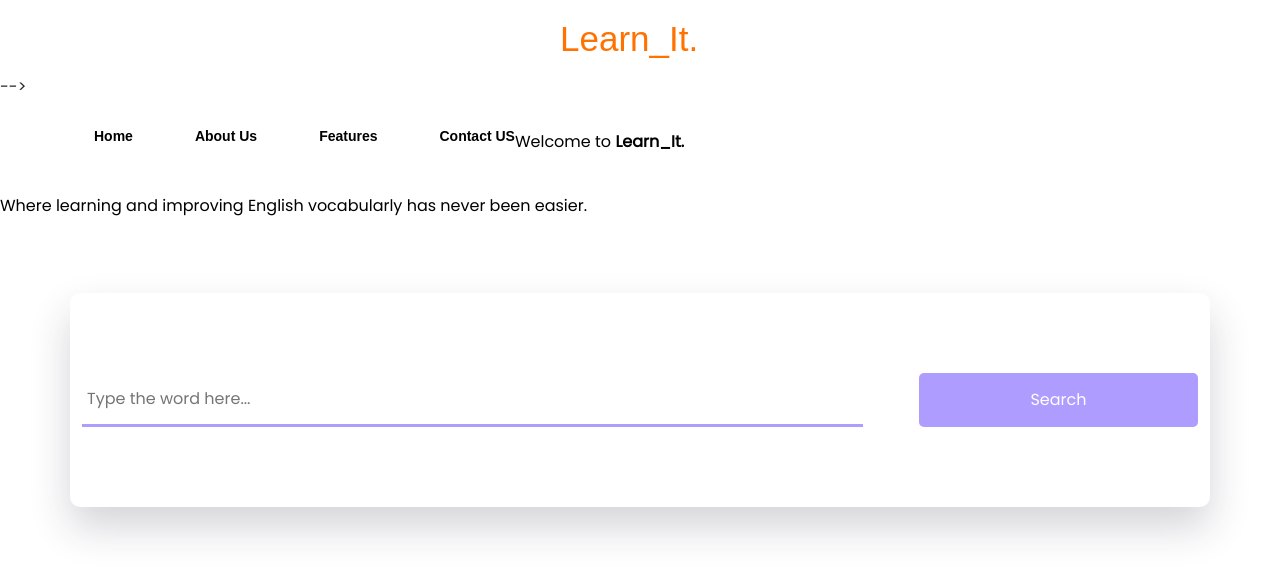
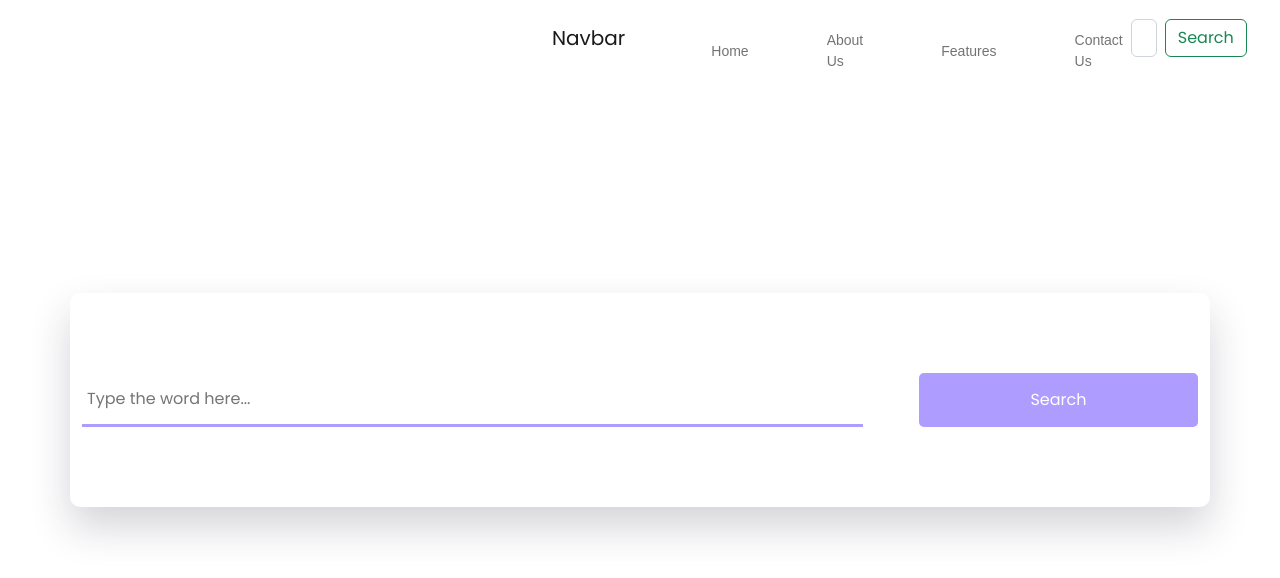
Before and after one commit to Andreen-Muchiri/Phase-1-Project, a website: page index.html in a window 1280 px wide. Drawn offline with nearby package versions, Linux system fonts and the light colour scheme.

Commit message:
Add navbar

```diff
--- a/CSS/style.css
+++ b/CSS/style.css
@@ -8,7 +8,7 @@
     font-family: "Poppins",sans-serif;
 }
 body{
-    background-color:  #ae9cff;;
+    background-color:  #ae9cff;
 }
 .container{
     background-color: #ffffff;
--- a/index.html
+++ b/index.html
@@ -17,34 +17,43 @@
 
       </head>
     <body>
-      <header>
-        <div class="main">
-            <div class="navbar">
-              <div class="icon">
-                <h1 class="logo">Learn_It.</h1>
+    <!--Nav-bar-->
+    <nav class="navbar navbar-expand-lg  ">
+      <div class="container-fluid">
+        <a class="navbar-brand" href="#">Navbar</a>
+        <button class="navbar-toggler" type="button" data-bs-toggle="collapse" data-bs-target="#navbarSupportedContent" aria-controls="navbarSupportedContent" aria-expanded="false" aria-label="Toggle navigation">
+          <span class="navbar-toggler-icon"></span>
+        </button>
+        <div class="collapse navbar-collapse" id="navbarSupportedContent">
+          <ul class="navbar-nav me-auto mb-2 mb-lg-0">
+            <li class="nav-item">
+              <a class="nav-link " href="#">Home</a>
+            </li>
+            <li class="nav-item">
+              <a class="nav-link" href="#">About Us</a>
+            </li>
+            <li class="nav-item ">
+              <a class="nav-link" href="#" >Features</a>
+<!--
+              <ul class="dropdown-menu">
+                <li><a class="dropdown-item" href="#">Action</a></li>
+                <li><a class="dropdown-item" href="#">Another action</a></li>
+                <li><hr class="dropdown-divider"></li>
+                <li><a class="dropdown-item" href="#">Something else here</a></li>
+              </ul> -->
+            </li>
+            <li class="nav-item">
+              <a class="nav-link">Contact Us</a>
+            </li>
+          </ul>
+          <form class="d-flex" role="search">
+            <input class="form-control me-2" type="search" placeholder="Search" aria-label="Search">
+            <button class="btn btn-outline-success" type="submit">Search</button>
+          </form>
         </div>
       </div>
-           <!--Add menu--> -->
-            <div class="menu">
-             <ul >
-                <li ><a href="#HOME">Home</a></li>
-                <li ><a href="#ABOUT US">About Us</a></li>
-                <li ><a href="#FEATURES">Features</a></li>
-                <li ><a href="#CONTACT US">Contact US</a></li>
-              </ul>
-              </div>
-
-              <br>
-              <div class="content">
-                <h3 class="section__title section__subtitle--intro"></h3>
-                </h3>
-                <p>Welcome to <strong>Learn_It.</strong></p>
-                <br>
-                <p class="par">Where learning and improving English vocabularly has never been easier. </p>
-              <br>
-              </div>
-            </div>
-           </header>
+    </nav>
+<!--Dictionary Section-->
      <audio id="sound"></audio>
       <!--Search box -->
       <div class="container">
```
Lines whose indentation alone changed are shown as unchanged.
